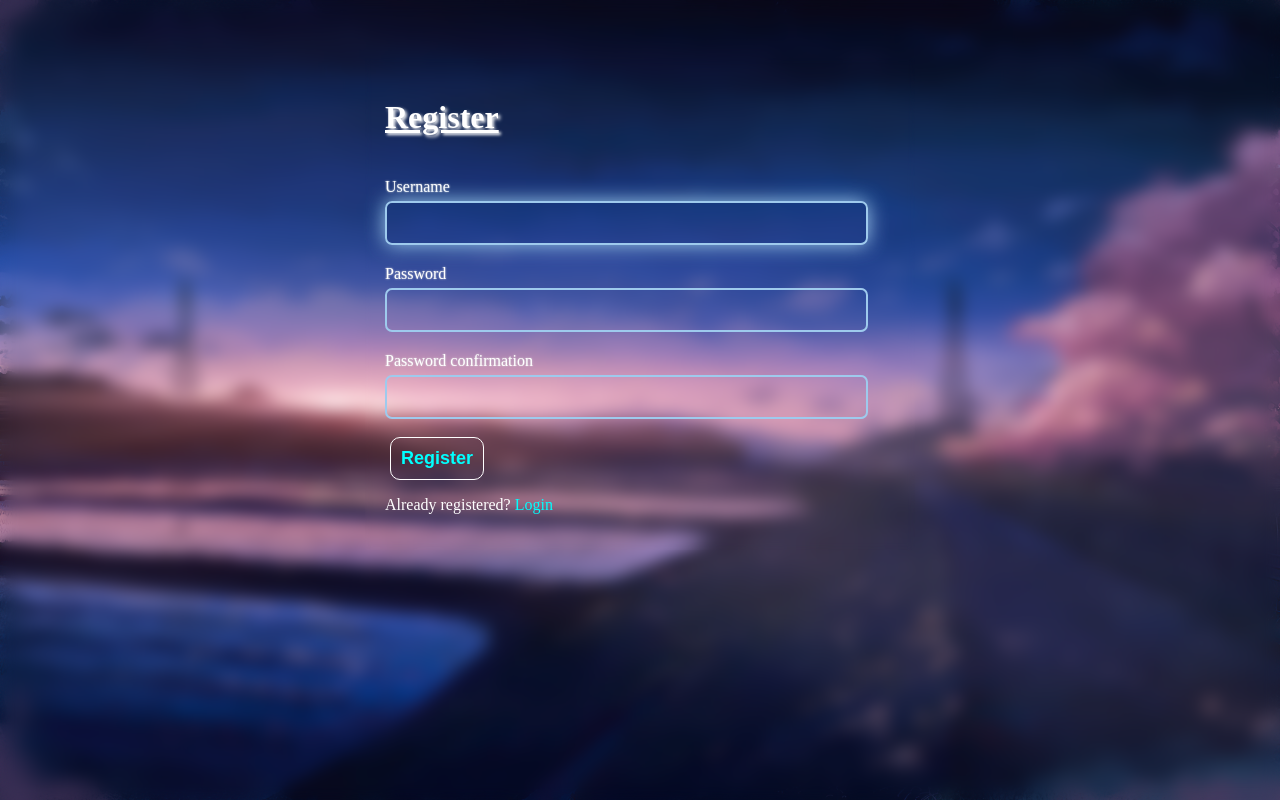
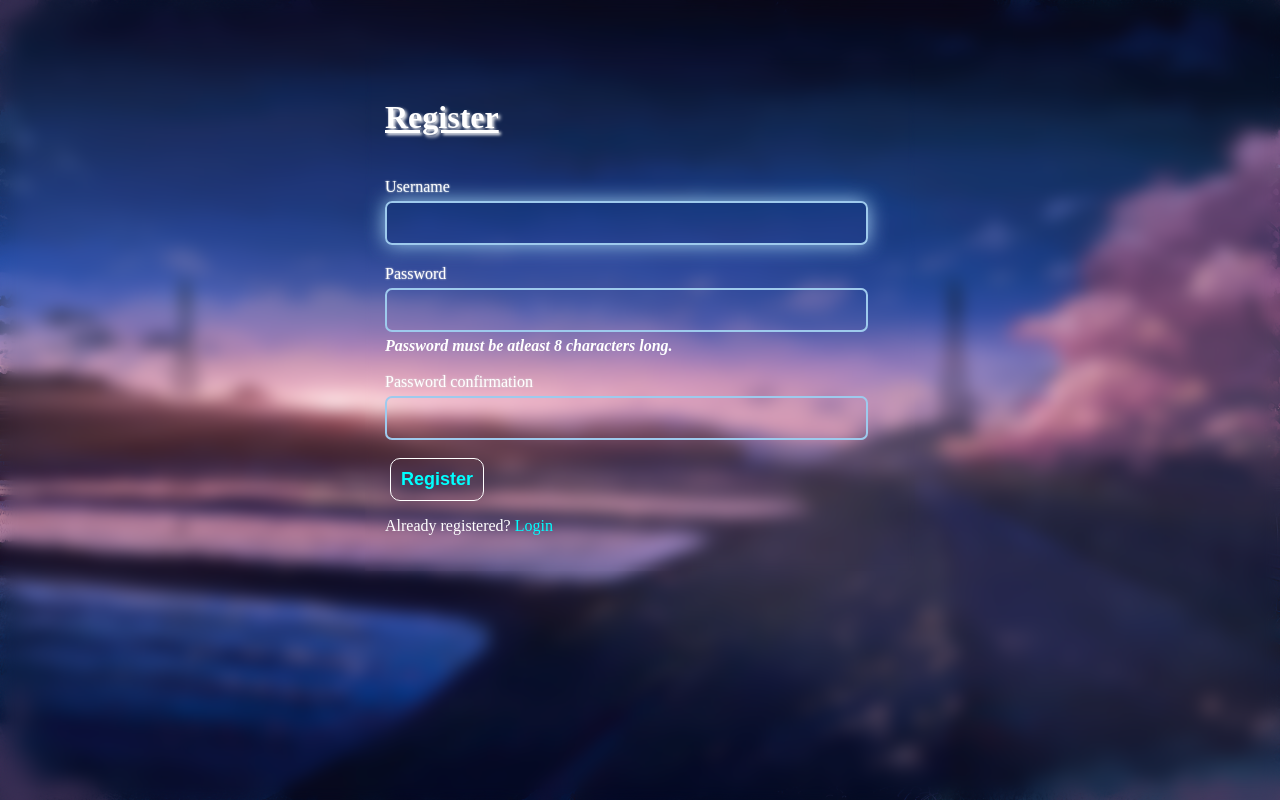
Before and after one commit to Si-ddhartha/todo, a Django app: page /register in a window 1280 px wide. Run offline with Django 4.2, Linux system fonts and the light colour scheme.

Commit message:
Update register.html

```diff
--- a/main/templates/main/register.html
+++ b/main/templates/main/register.html
@@ -27,6 +27,7 @@
 
         <label >{{ form.password1.label }}</label>
         {{ form.password1 }}
+        <p style="font-weight: 600; margin-bottom: -2px; margin-top: 5px;"> <i>Password must be atleast 8 characters long.</i>   </p>
 
         <label >{{ form.password2.label }}</label>
         {{ form.password2 }}
```
